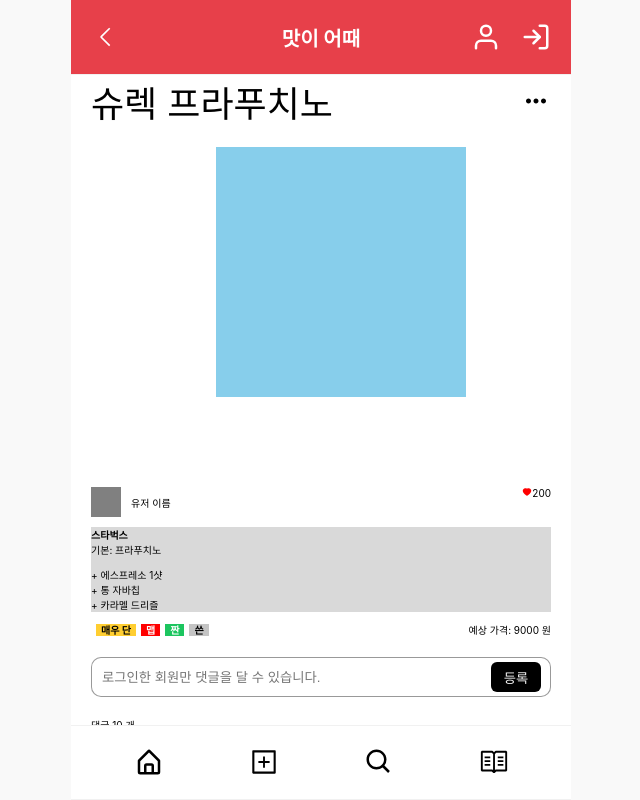
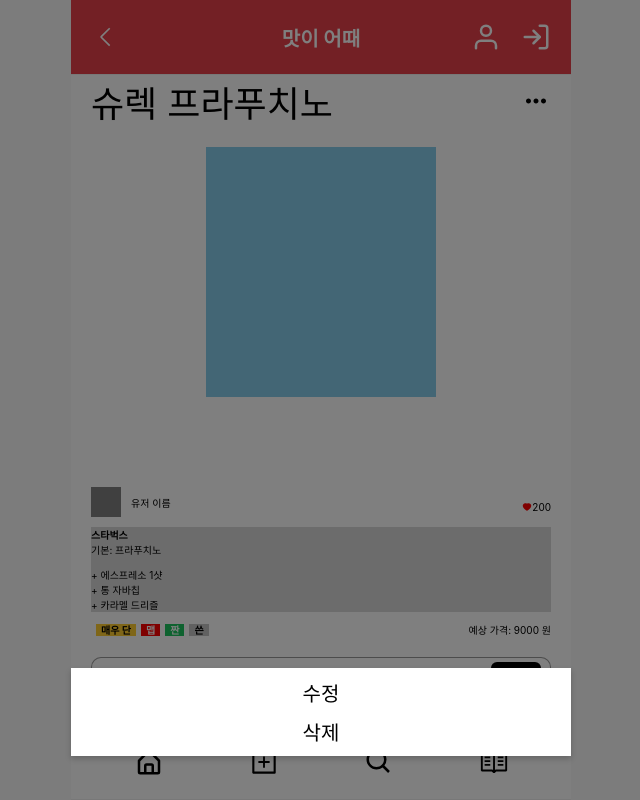
Before and after one commit to prgrms-web-devcourse/Team-Tasty-Masiottae-FE, a Next.js app: page /detail/1 in a window 1280 px wide. Both pictures are taken after a click on the icon 855 px from the left and 101 px from the top of the page. Shown: the top 800 px of the page, without its empty margins (319-959 px from the left). Built offline with nearby package versions, Linux system fonts and the light colour scheme.

Commit message:
feat: 메뉴 상세 페이지에 게시믈 삭제/수정 모달, 댓글 삭제 모달 추가

```diff
--- a/pages/detail/[id].tsx
+++ b/pages/detail/[id].tsx
@@ -1,20 +1,49 @@
+import Modal from '@components/Modal'
 import styled from '@emotion/styled'
 import React, { useState } from 'react'
 import { AiFillHeart, AiOutlineHeart } from 'react-icons/ai'
-import { BiDotsHorizontalRounded } from 'react-icons/bi'
+import { BiDotsHorizontalRounded, BiTrash } from 'react-icons/bi'
 
 const GUEST_INPUT_PLACEHOLDER = '로그인한 회원만 댓글을 달 수 있습니다.'
 const LOGGEDIN_INPUT_PLACEHOLDER = '댓글을 입력해주세요.'
 
 const Detail = () => {
   const [isLoggedIn, setIsLoggedIn] = useState(false)
+  const [isModalOpen, setIsModalOpen] = useState(false)
+  const [isDeleteModalOpen, setIsDeleteModalOpen] = useState(false)
+
+  const handleEditMenuClick = (e: React.MouseEvent<SVGElement, MouseEvent>) => {
+    setIsModalOpen(true)
+  }
+
+  const handleEditMenuClose = () => {
+    setIsModalOpen(false)
+  }
+
+  const handleDeleteCommentClick = (
+    e: React.MouseEvent<HTMLDivElement, MouseEvent>
+  ) => {
+    setIsDeleteModalOpen(true)
+  }
+
+  const handleDeleteCommentClose = () => {
+    setIsDeleteModalOpen(false)
+  }
 
   return (
     <>
       <PostContainer>
         <Header>
           <Title>슈렉 프라푸치노</Title>
-          <Dots size={30} />
+          <Dots size={30} onClick={handleEditMenuClick} />
+          <Modal
+            visible={isModalOpen}
+            onClose={handleEditMenuClose}
+            option="drawer"
+          >
+            <ModalItem>수정</ModalItem>
+            <ModalItem>삭제</ModalItem>
+          </Modal>
         </Header>
 
         <ImageWrapper>
@@ -66,11 +95,35 @@ const Detail = () => {
 
         <UserWrapper>
           <AAAAAAAAAAvatar />
-          <Comment>너무 달아서 별로임</Comment>
+          <Comment>
+            <span>너무 달아서 별로임</span>
+            <ButtonWrapper onClick={handleDeleteCommentClick}>
+              <DeleteButton size={20} />
+              <Modal
+                visible={isDeleteModalOpen}
+                onClose={handleDeleteCommentClose}
+                option="drawer"
+              >
+                <ModalItem>삭제</ModalItem>
+              </Modal>
+            </ButtonWrapper>
+          </Comment>
         </UserWrapper>
         <UserWrapper>
           <AAAAAAAAAAvatar />
-          <Comment>너무 달아서 별로임</Comment>
+          <Comment>
+            <span>
+              너무 달아서 별로임너무 달아서 별로임너무 달아서 별로임너무 달아서
+              별로임너무 달아서 별로임너무 달아서 별로임너무 달아서 별로임너무
+              height: 3rem; height: 3rem; height: 3rem; height: 3rem; height:
+              3rem; height: 3rem; height: 3rem; height: 3rem; 달아서 별로임너무
+              달아서 별로임너무 달아서 별로임
+            </span>
+
+            <ButtonWrapper>
+              <DeleteButton size={20} />
+            </ButtonWrapper>
+          </Comment>
         </UserWrapper>
         <UserWrapper>
           <AAAAAAAAAAvatar />
@@ -112,9 +165,20 @@ const Dots = styled(BiDotsHorizontalRounded)`
   cursor: pointer;
 `
 
+const ModalItem = styled(Flex)`
+  font-size: 2rem;
+  justify-content: center;
+  width: 100vw;
+  max-width: 50rem;
+  cursor: pointer;
+
+  &:not(:first-of-type) {
+    margin-top: 1rem;
+  }
+`
+
 const ImageWrapper = styled(Flex)`
   justify-content: center;
-  width: 100vw;
   max-width: 50rem;
   height: 100vw;
   max-height: 50rem;
@@ -154,7 +218,9 @@ const UserWrapper = styled(Flex)`
 
 const UserNameText = styled.div``
 
-const LikeWrapper = styled(Flex)``
+const LikeWrapper = styled(Flex)`
+  align-items: center;
+`
 
 const Heart = styled(AiFillHeart)`
   color: red;
@@ -224,12 +290,20 @@ const CommnetCountText = styled.div`
 `
 
 const Comment = styled(Flex)`
+  justify-content: space-between;
   align-items: center;
   width: 100%;
-  height: 3rem;
   border-radius: 0.5rem;
-  padding-left: 1rem;
+  padding: 1rem;
   background-color: rgba(0, 0, 0, 0.03);
 `
 
+const ButtonWrapper = styled.div`
+  justify-self: flex-end;
+  margin-left: 0.5rem;
+  cursor: pointer;
+`
+
+const DeleteButton = styled(BiTrash)``
+
 export default Detail
--- a/src/components/Modal.tsx
+++ b/src/components/Modal.tsx
@@ -33,7 +33,7 @@ const Modal = ({
   }
 
   return ReactDOM.createPortal(
-    <BackgroundDim visible={visible}>
+    <BackgroundDim visible={visible} onClick={(e) => e.stopPropagation()}>
       <ModalContainer ref={ref} width={width} height={height} option={option}>
         {children}
         <div></div>
@@ -51,7 +51,7 @@ const BackgroundDim = styled.div<{ visible: boolean }>`
   width: 100vw;
   height: 100vh;
   background-color: rgba(0, 0, 0, 0.5);
-  z-index: 999;
+  z-index: 1000;
 `
 
 const ModalContainer = styled.div<{
@@ -66,7 +66,7 @@ const ModalContainer = styled.div<{
   transform: translate(-50%, -50%);
   width: ${({ width }) => `${width}rem`};
   height: ${({ height }) => `${height}rem`};
-  padding: 0.8rem;
+  padding: 1rem 0;
   background-color: white;
   box-shadow: 0 0.3rem 0.6rem rgba(0, 0, 0, 0.2);
   animation: ${({ option }) => (option === 'drawer' ? 'drawer-show 0.3s' : '')};
```
